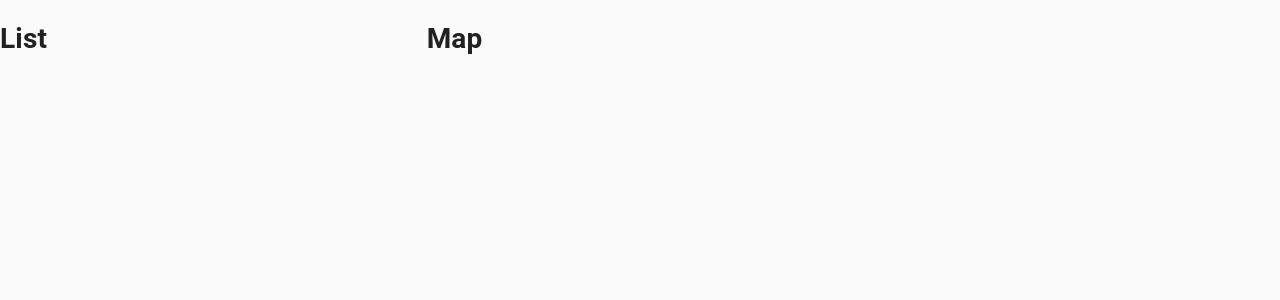
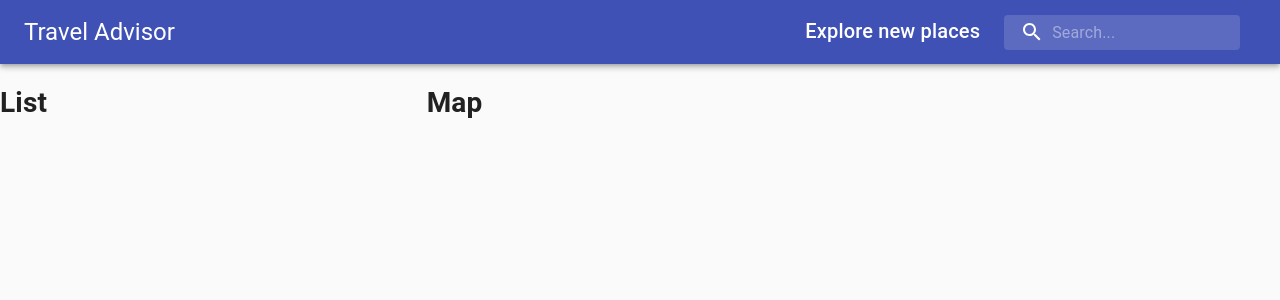
Before and after one commit to Jay2theWhy/travel-advisor-app, a React (Create React App) app: page / in a window 1280 px wide. Shown: the top 300 px of the page. Built offline with nearby package versions, Linux system fonts and the light colour scheme; the HTML template or start-up script is replaced by a standard one.

Commit message:
finished main functionality for header

```diff
--- a/src/components/Header/Header.jsx
+++ b/src/components/Header/Header.jsx
@@ -1,10 +1,32 @@
 import React from "react";
 import { Autocomplete } from "@react-google-maps/api";
 import { AppBar, Toolbar, Typography, InputBase, Box } from "@material-ui/core";
+import SearchIcon from "@material-ui/icons/Search";
+
+import useStyles from './styles';
 
 const Header = () => {
+    const classes = useStyles();
     return (
-        <AppBar>
+        <AppBar position="static">
+            <Toolbar className={classes.toolbar}>
+                <Typography variant="h5" className={classes.title}>
+                    Travel Advisor
+                </Typography>
+                <Box display="flex">
+                    <Typography variant="h6" className={classes.title}>
+                        Explore new places
+                    </Typography>
+                    {/* <Autocomplete> */}
+                        <div className={classes.search}>
+                            <div className={classes.searchIcon}>
+                                <SearchIcon />
+                            </div>
+                            <InputBase placeholder="Search..." classes={{ root: classes.inputRoot, input: classes.inputInput}}/>
+                        </div>
+                    {/* </Autocomplete> */}
+                </Box>
+            </Toolbar>
 
         </AppBar>
     );
--- a/src/components/Header/styles.js
+++ b/src/components/Header/styles.js
@@ -0,0 +1,32 @@
+import { alpha, makeStyles } from '@material-ui/core/styles';
+
+export default makeStyles((theme) => ({
+  title: {
+    display: 'none',
+    [theme.breakpoints.up('sm')]: {
+      display: 'block',
+    },
+  },
+  search: {
+    position: 'relative',
+    borderRadius: theme.shape.borderRadius,
+    backgroundColor: alpha(theme.palette.common.white, 0.15),
+    '&:hover': { backgroundColor: alpha(theme.palette.common.white, 0.25) },
+    marginRight: theme.spacing(2),
+    marginLeft: 0,
+    width: '100%',
+    [theme.breakpoints.up('sm')]: { marginLeft: theme.spacing(3), width: 'auto' },
+  },
+  searchIcon: {
+    padding: theme.spacing(0, 2), height: '100%', position: 'absolute', pointerEvents: 'none', display: 'flex', alignItems: 'center', justifyContent: 'center',
+  },
+  inputRoot: {
+    color: 'inherit',
+  },
+  inputInput: {
+    padding: theme.spacing(1, 1, 1, 0), paddingLeft: `calc(1em + ${theme.spacing(4)}px)`, transition: theme.transitions.create('width'), width: '100%', [theme.breakpoints.up('md')]: { width: '20ch' },
+  },
+  toolbar: {
+    display: 'flex', justifyContent: 'space-between',
+  },
+}));
```
